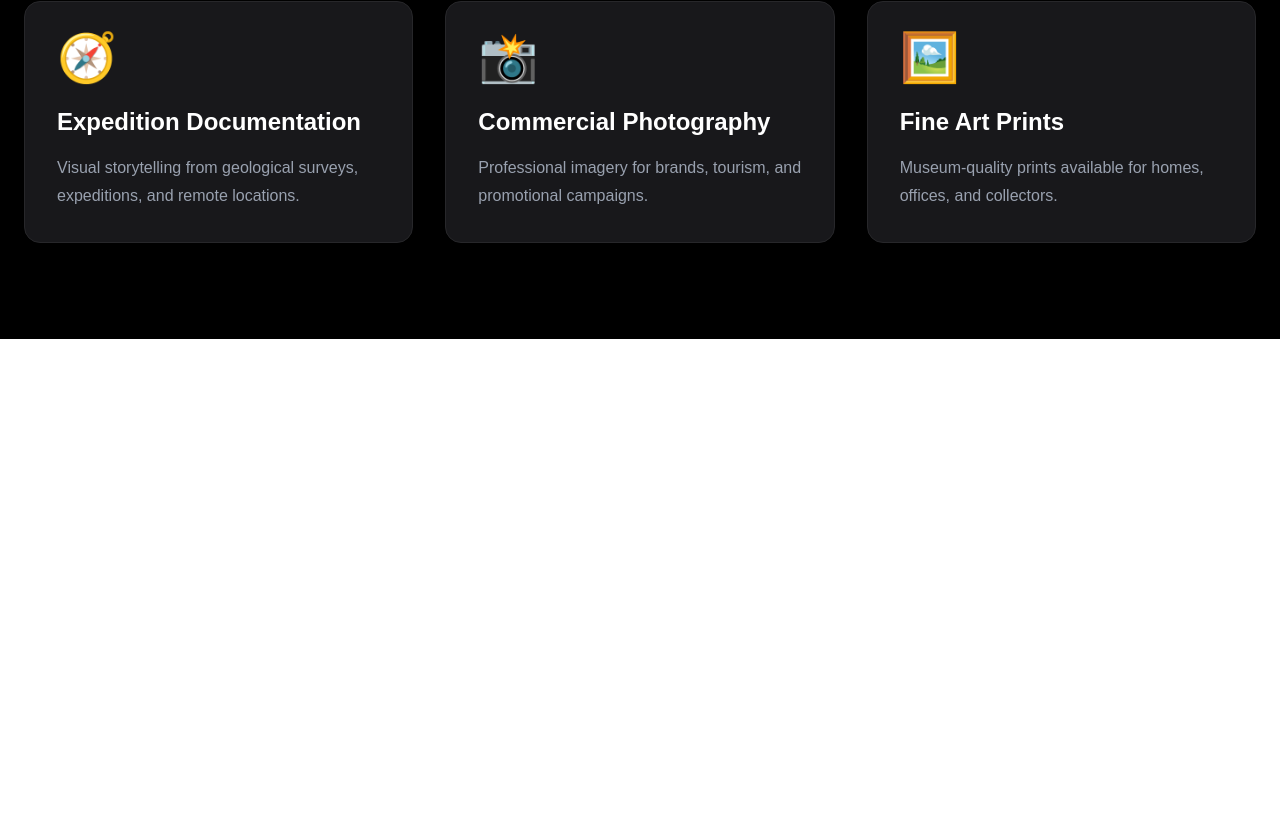
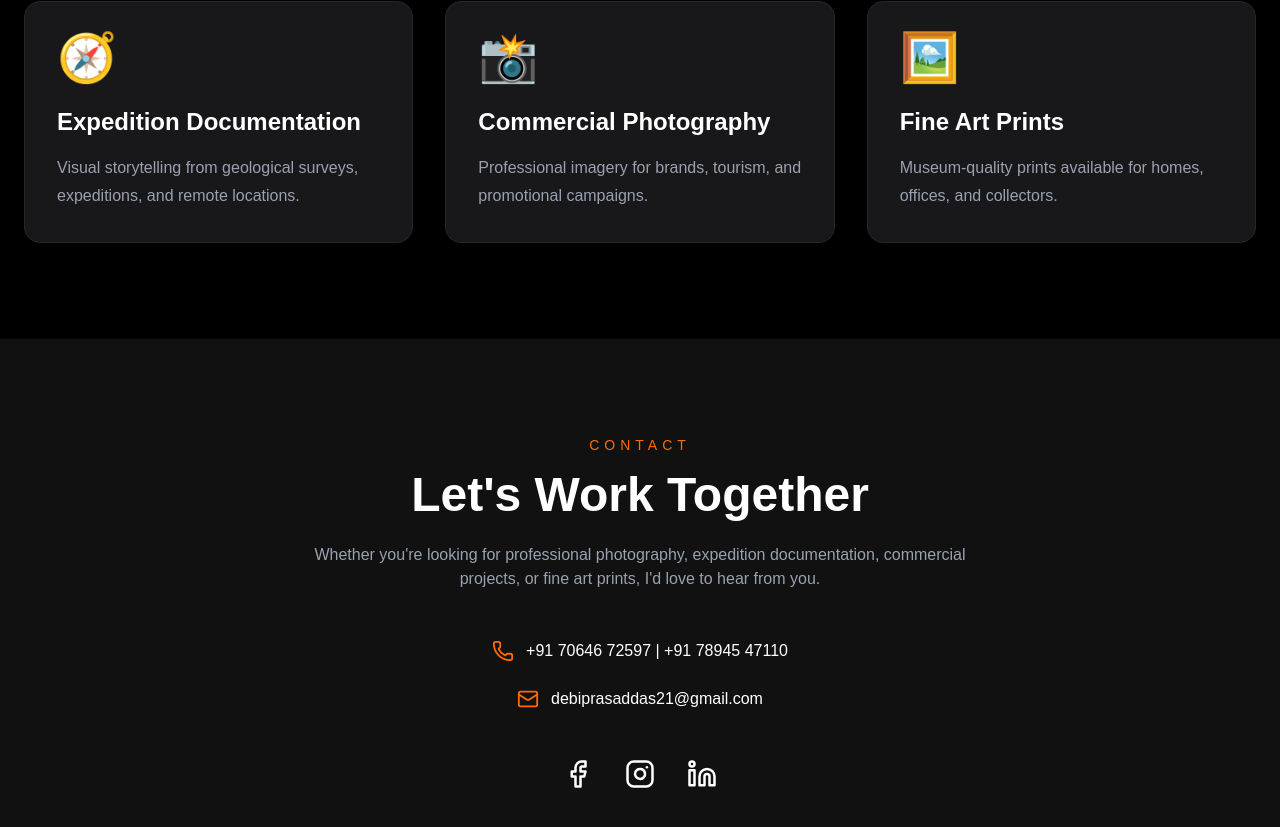
Before and after one commit to debiprasaddas21-lab/sublimestudios-portfolio, a Next.js app: page / in a window 1280 px wide. Shown: the part 2821-3648 px from the top of the page. Before the commit the page ends 3160 px from the top, so only its background shows below. Built offline with nearby package versions, Linux system fonts and the light colour scheme.

Commit message:
Add Contact Section

```diff
--- a/app/page.tsx
+++ b/app/page.tsx
@@ -3,6 +3,7 @@ import Hero from "@/components/Hero";
 import Gallery from "@/components/Gallery";
 import About from "@/components/About";
 import Services from "@/components/Services";
+import Contact from "@/components/Contact";
 
 export default function Home() {
   return (
@@ -12,6 +13,7 @@ export default function Home() {
       <Gallery />
       <About />
       <Services />
+      <Contact />
     </>
   );
 }
--- /dev/null
+++ b/components/Contact.tsx
@@ -0,0 +1,86 @@
+import {
+  Phone,
+  Mail,
+  Facebook,
+  Instagram,
+  Linkedin,
+} from "lucide-react";
+
+export default function Contact() {
+  return (
+    <section
+      id="contact"
+      className="bg-[#111111] text-white py-24 px-6"
+    >
+      <div className="max-w-4xl mx-auto text-center">
+
+        <p className="uppercase tracking-[5px] text-orange-500 text-sm">
+          Contact
+        </p>
+
+        <h2 className="text-5xl font-bold mt-4">
+          Let's Work Together
+        </h2>
+
+        <p className="text-gray-400 mt-6 max-w-2xl mx-auto">
+          Whether you're looking for professional photography,
+          expedition documentation, commercial projects,
+          or fine art prints, I'd love to hear from you.
+        </p>
+
+        <div className="mt-12 space-y-6">
+
+          <div className="flex justify-center items-center gap-3">
+            <Phone className="text-orange-500" size={22} />
+            <span>
+              +91 70646 72597 | +91 78945 47110
+            </span>
+          </div>
+
+          <div className="flex justify-center items-center gap-3">
+            <Mail className="text-orange-500" size={22} />
+            <a
+              href="mailto:debiprasaddas21@gmail.com"
+              className="hover:text-orange-500 transition"
+            >
+              debiprasaddas21@gmail.com
+            </a>
+          </div>
+
+        </div>
+
+        <div className="flex justify-center gap-8 mt-12">
+
+          <a
+            href="https://www.facebook.com/share/194sJe9cVZ/"
+            target="_blank"
+            rel="noopener noreferrer"
+            className="hover:text-orange-500 transition"
+          >
+            <Facebook size={30} />
+          </a>
+
+          <a
+            href="https://www.instagram.com/debiprasad_21?igsh=MW15eHowN29tZWNybQ=="
+            target="_blank"
+            rel="noopener noreferrer"
+            className="hover:text-orange-500 transition"
+          >
+            <Instagram size={30} />
+          </a>
+
+          <a
+            href="https://www.linkedin.com/in/debiprasadgeology"
+            target="_blank"
+            rel="noopener noreferrer"
+            className="hover:text-orange-500 transition"
+          >
+            <Linkedin size={30} />
+          </a>
+
+        </div>
+
+      </div>
+    </section>
+  );
+}
--- a/package.json
+++ b/package.json
@@ -9,6 +9,7 @@
     "lint": "eslint"
   },
   "dependencies": {
+    "lucide-react": "^1.30.0",
     "next": "16.3.0",
     "react": "19.2.8",
     "react-dom": "19.2.8"
```
Also changed, not shown: 1 other file (tests, documents, lock files or other folders).
